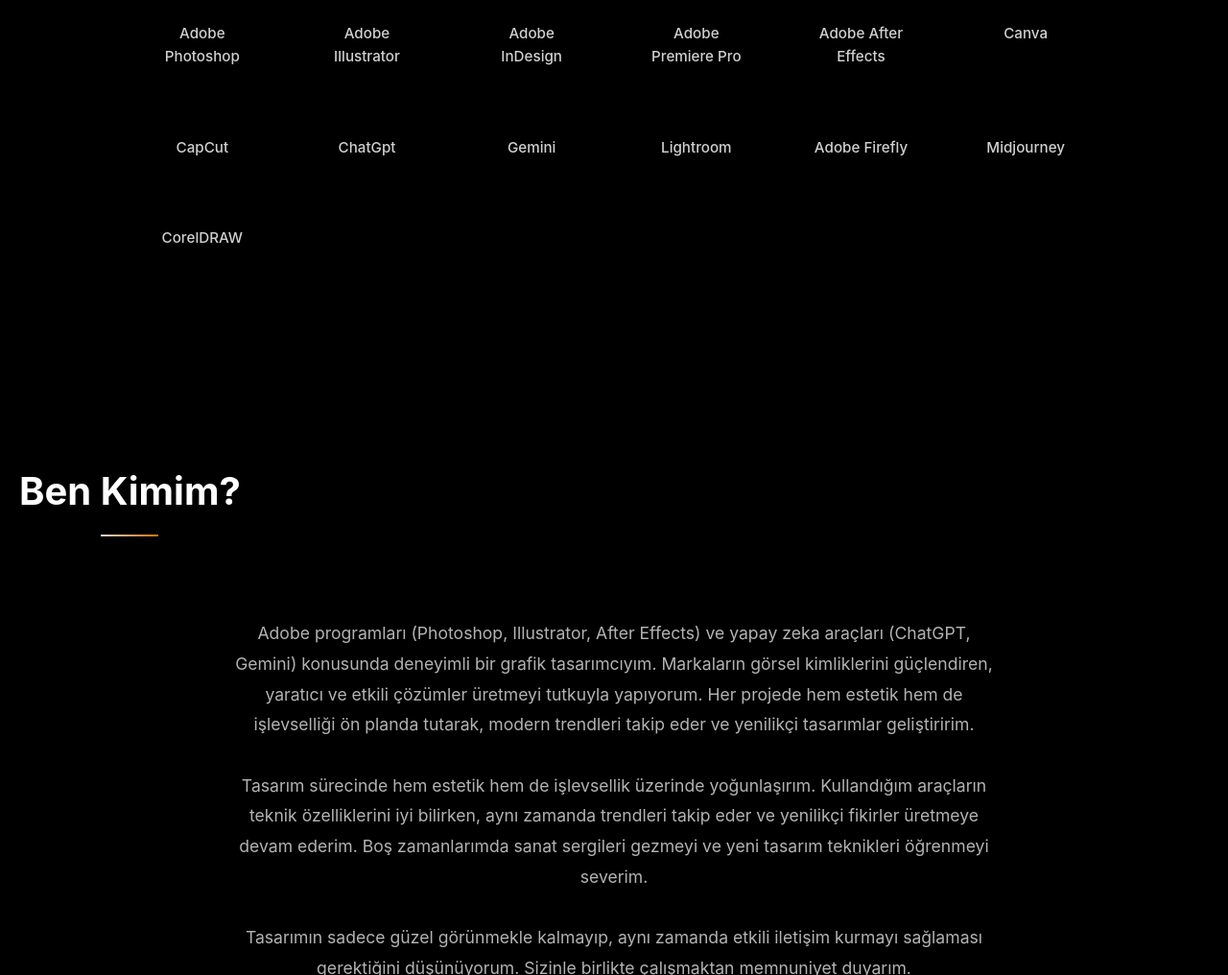
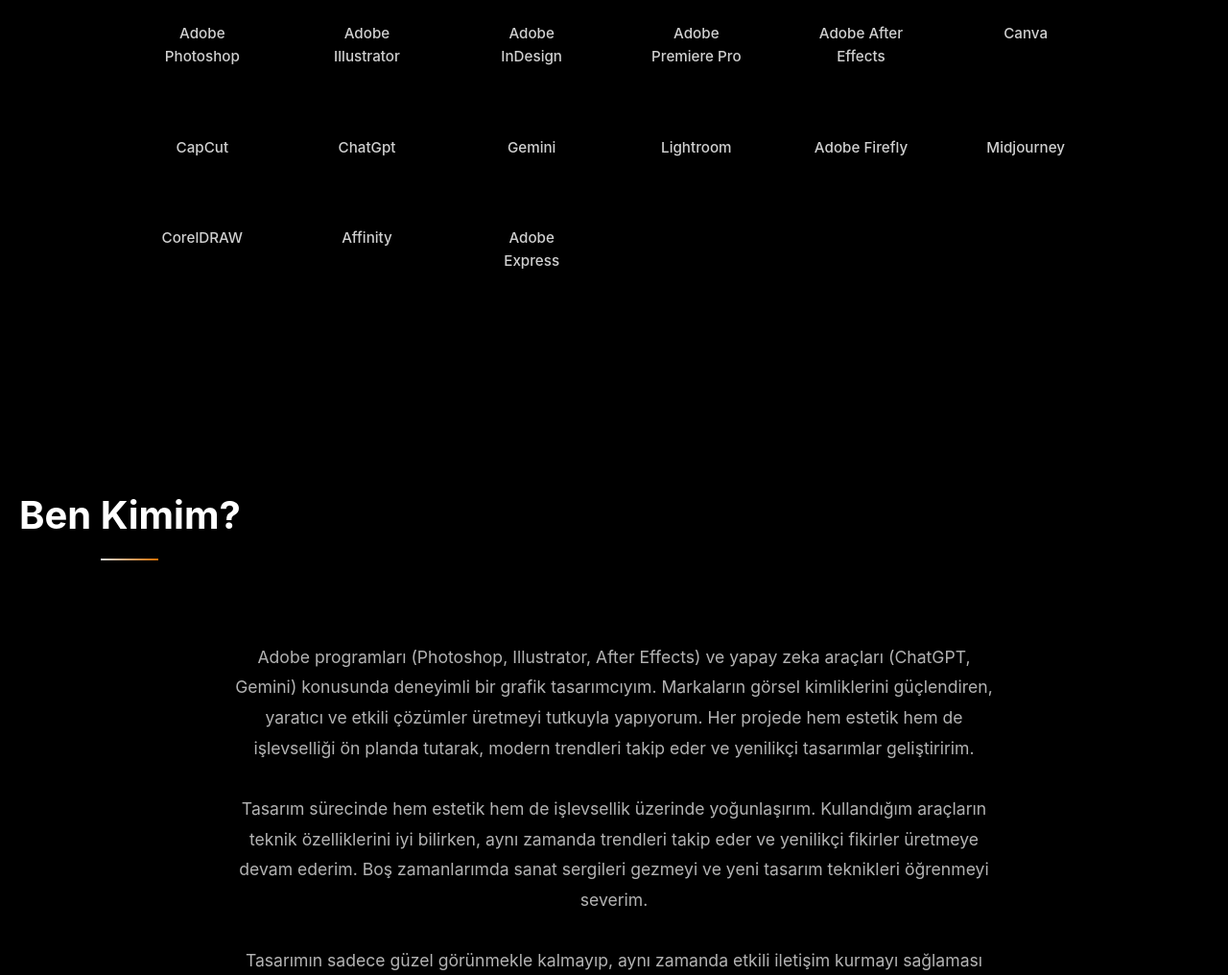
Before and after one commit to omerklgl/Omer-Kuloglu-Grafik-Tasar-m, a plain HTML site: page index.html in a window 1280 px wide. Shown: the part 6385-7401 px from the top of the page at 96% size. Drawn offline with Linux system fonts and the light colour scheme.

Commit message:
Update index.html

```diff
--- a/index.html
+++ b/index.html
@@ -522,7 +522,17 @@
 
             <p class="skill-name">CorelDRAW</p>
         </div>
-    </div>
+            <!-- Affinity  -->
+        <div class="skill-item">
+
+            <p class="skill-name">Affinity</p>
+        </div>
+            <!-- Adobe Express  -->
+        <div class="skill-item">
+
+            <p class="skill-name">Adobe Express</p>
+        </div>
+        </div>
 </section>
 
     <!-- About Section -->
```
